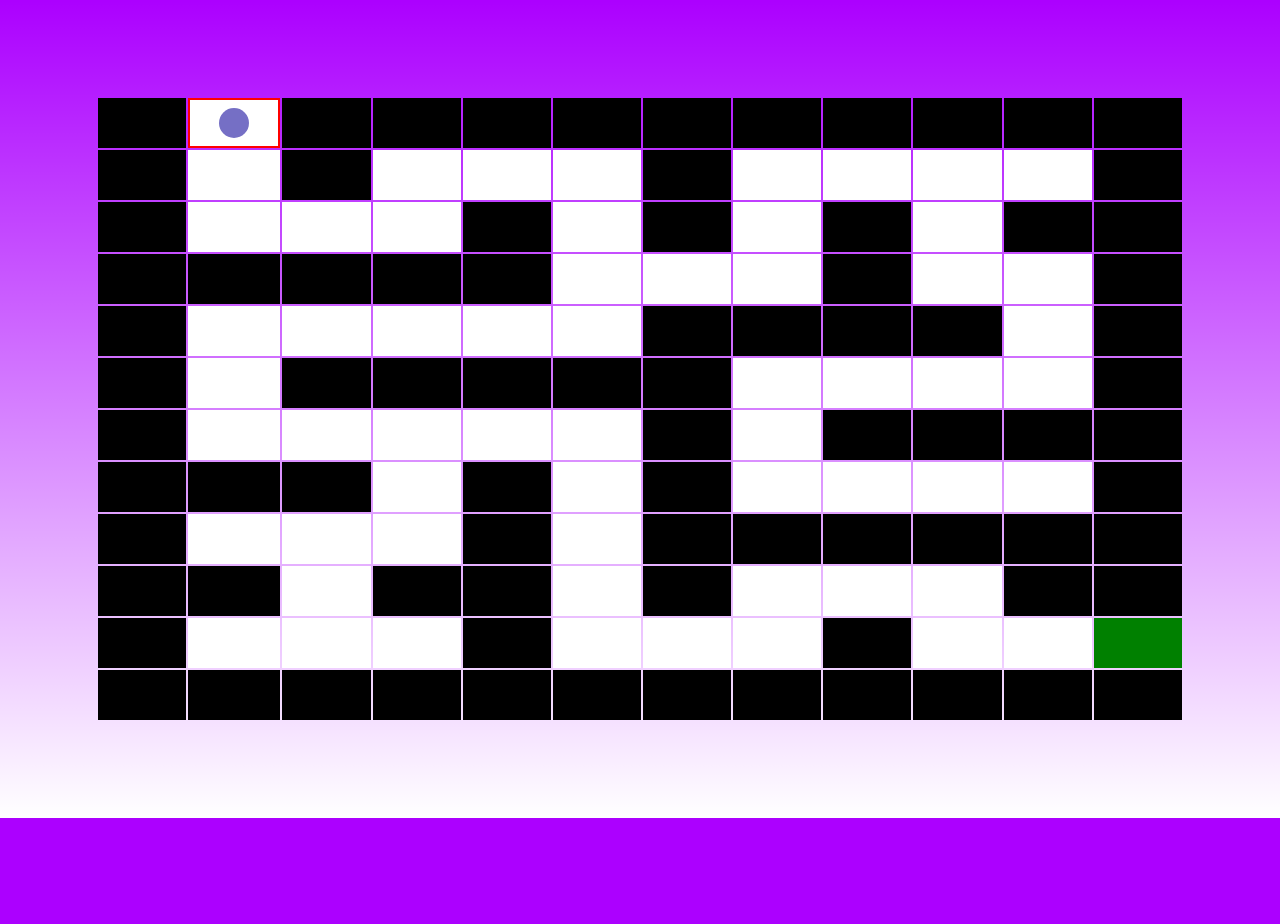
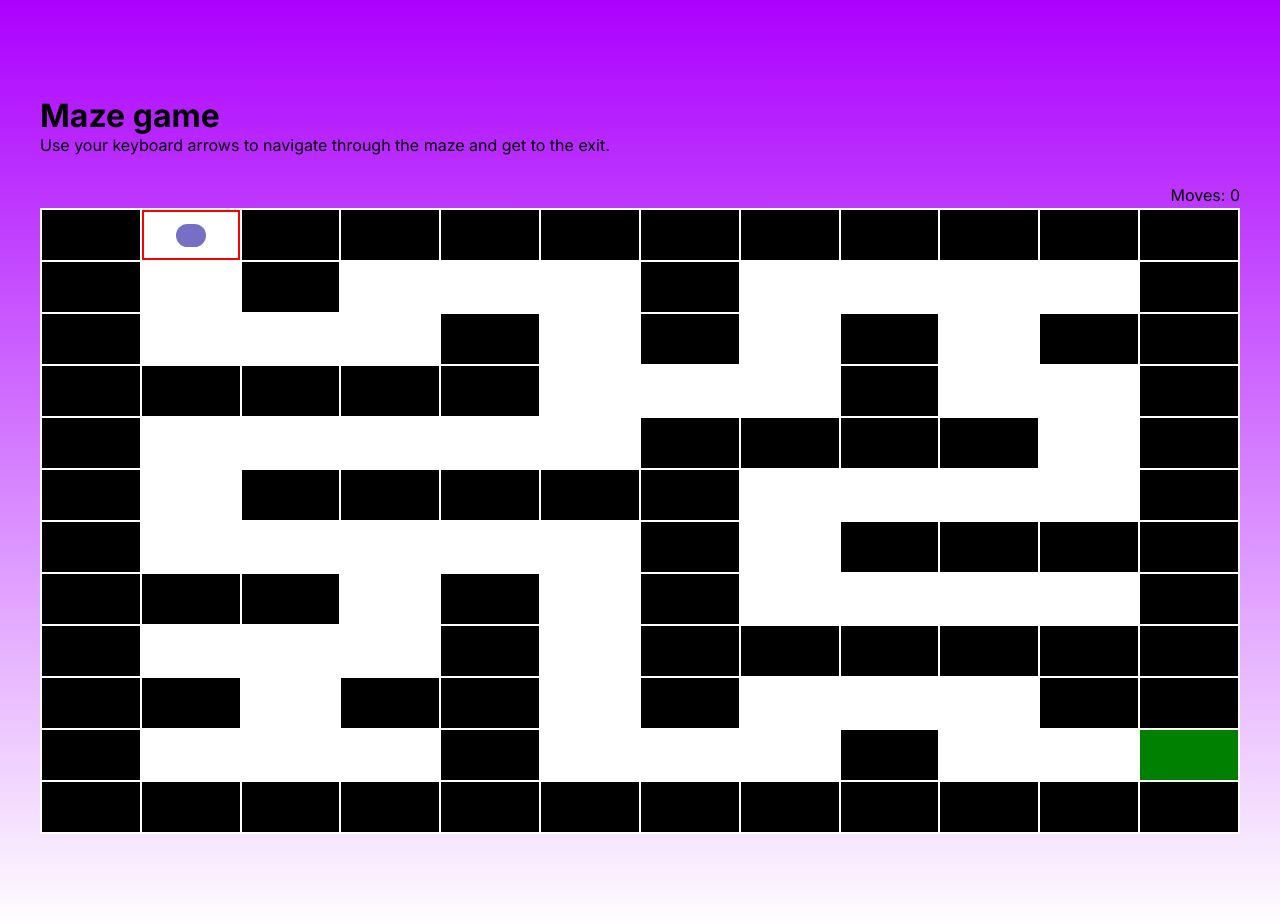
Before and after one commit to arielvainstein/maze-game, a Next.js app: page / in a window 1280 px wide. Shown: the top 924 px of the page. Before the commit the page ends 818 px from the top, so only its background shows below. Built offline with nearby package versions, Linux system fonts and the light colour scheme.

Commit message:
feat: moves component

```diff
--- a/components/Maze.module.scss
+++ b/components/Maze.module.scss
@@ -1,13 +1,27 @@
 .status1  {
-  width: 100px;
+  width: 70px!important;
   height: 50px;
+  min-width: 50px;
+  min-height: 50px;
   background-color: #fff;
 }
 
 .status0 {
-  width: 100px;
+  width: 70px!important;
   height: 50px;
+  min-width: 50px;
+  min-height: 50px;
   background-color: #000;
+}
+
+.maze {
+    background-color: rgb(255, 255, 255);
+    width: 1200px;
+    margin: 0 auto;
+
+    @media screen and (max-width: 1200px)  {
+      width: 100%;
+    }
 }
 
 .startStep {
@@ -21,7 +35,15 @@
 .currentStep {
     background-color: rgb(117, 111, 197);
     border-radius: 50px;
-    width: 30px;
-    height: 30px;
+    max-width: 30px;
+    max-height: 30px;
+    width: 50%;
+    height: 50%;
     margin: auto;
 }
+
+.moves {
+  text-align: right;
+  margin-bottom: 3px;
+  margin-top: 30px;
+}
--- a/components/Maze.tsx
+++ b/components/Maze.tsx
@@ -20,7 +20,7 @@ const maze = [
   [0, 0, 0, 0, 0, 0, 0, 0, 0, 0, 0, 0],
 ];
 
-const getMazeExits = () => {
+const getMazeStartAndFinishPoints = () => {
   let indexes: number[][] = [];
 
   const topEscapeIndex = maze[0].findIndex((el) => el === 1);
@@ -45,8 +45,9 @@ const getMazeExits = () => {
 };
 
 export const Maze: React.FC = () => {
-  const [currentPosition, setCurrentPosition] = useState<number[]>([]);
-  const mazeExits = useMemo(() => getMazeExits(), [maze]);
+  const mazeExits = useMemo(() => getMazeStartAndFinishPoints(), [maze]);
+  const [currentPosition, setCurrentPosition] = useState<number[]>([0,0]);
+  const [moves, setMoves] = useState(0);
 
   useEffect(() => {
     if (mazeExits?.length === 2) {
@@ -61,21 +62,39 @@ export const Maze: React.FC = () => {
     const [i, j] = currentPosition;
     if (key === "ArrowUp" && !!maze[i - 1] && maze[i - 1][j] === 1) {
       setCurrentPosition([i - 1, j]);
+      setMoves((moves) => (moves += 1));
     }
     if (key === "ArrowRight" && maze[i][j + 1] === 1) {
       setCurrentPosition([i, j + 1]);
+      setMoves((moves) => (moves += 1));
     }
     if (key === "ArrowDown" && !!maze[i + 1] && maze[i + 1][j] === 1) {
       setCurrentPosition([i + 1, j]);
+      setMoves((moves) => (moves += 1));
     }
     if (key === "ArrowLeft" && maze[i][j - 1] === 1) {
       setCurrentPosition([i, j - 1]);
+      setMoves((moves) => (moves += 1));
     }
   };
 
   return (
-    <div className="App" onKeyDown={handleMove} tabIndex={-1}>
-      <table id="maze">
+    <>
+      <div>
+        <h1>Maze game</h1>
+        <p>
+          Use your keyboard arrows to navigate through the maze and get to the
+          exit.
+        </p>
+        <div className={styles.moves}>
+          <span>Moves: {moves}</span>
+        </div>
+        <table
+          onKeyDown={handleMove}
+          autoFocus
+          tabIndex={0}
+          className={styles.maze}
+        >
           <tbody>
             {maze.map((row, i) => (
               <tr key={`row-${i}`}>
@@ -101,5 +120,6 @@ export const Maze: React.FC = () => {
           </tbody>
         </table>
       </div>
+    </>
   );
 };
```
Lines whose indentation alone changed are shown as unchanged.
